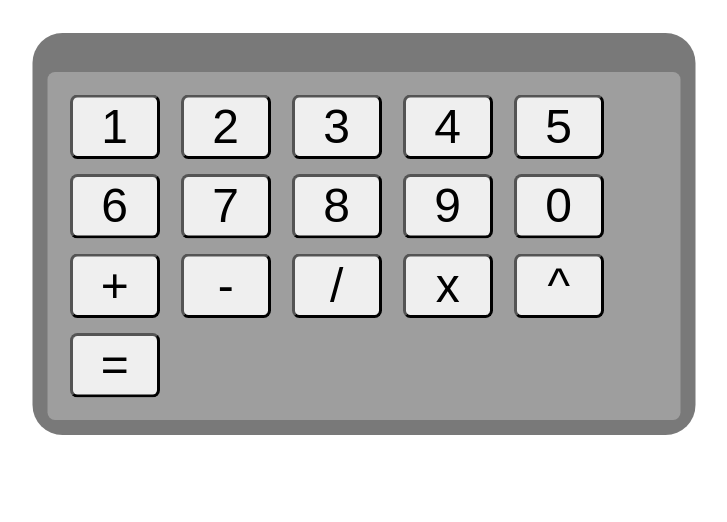
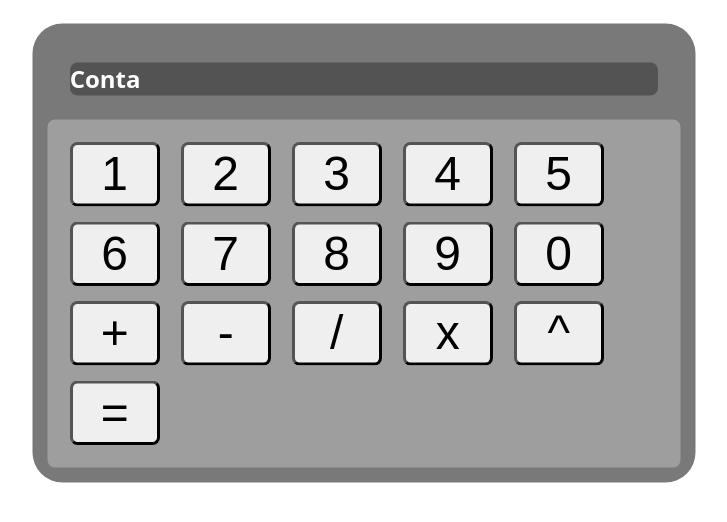
Before and after one commit to Sl1meDev/Calculadora, a plain HTML site: page index.html in a window 1280 px wide. Shown: the top 522 px of the page, without its empty margins (276-1003 px from the left). Drawn offline with Linux system fonts and the light colour scheme.

Commit message:
Update index.html

```diff
--- a/index.html
+++ b/index.html
@@ -10,7 +10,7 @@
 <body>
     <div class="container">
         <div class="panel">
-            <p class="result"></p>
+            <p class="result">Conta</p>
         </div>
         <div class="numbers">
             <button class="btn-1">1</button>
```
